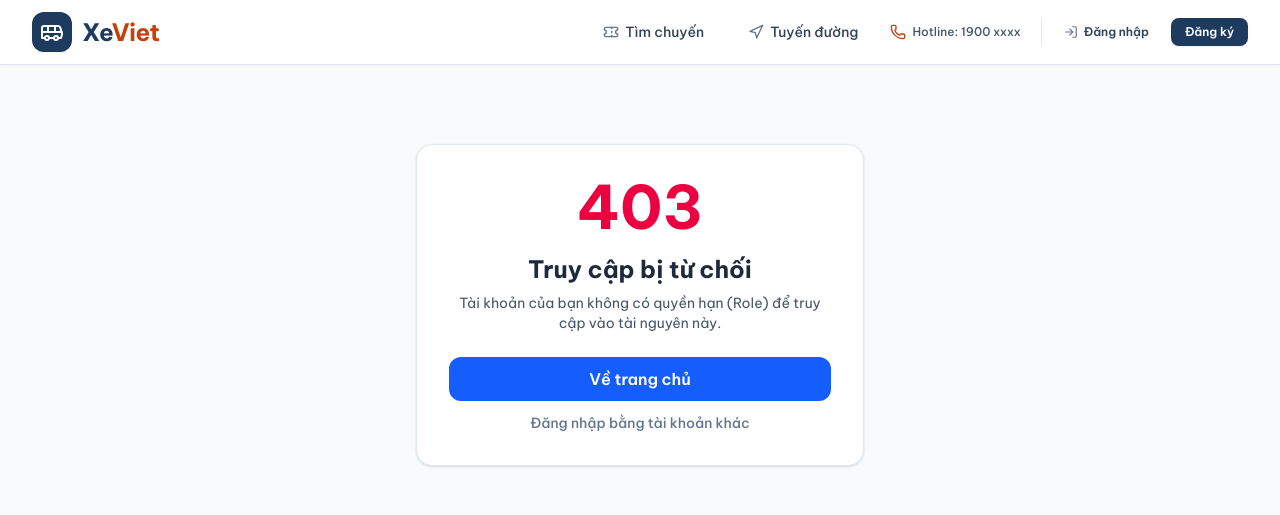
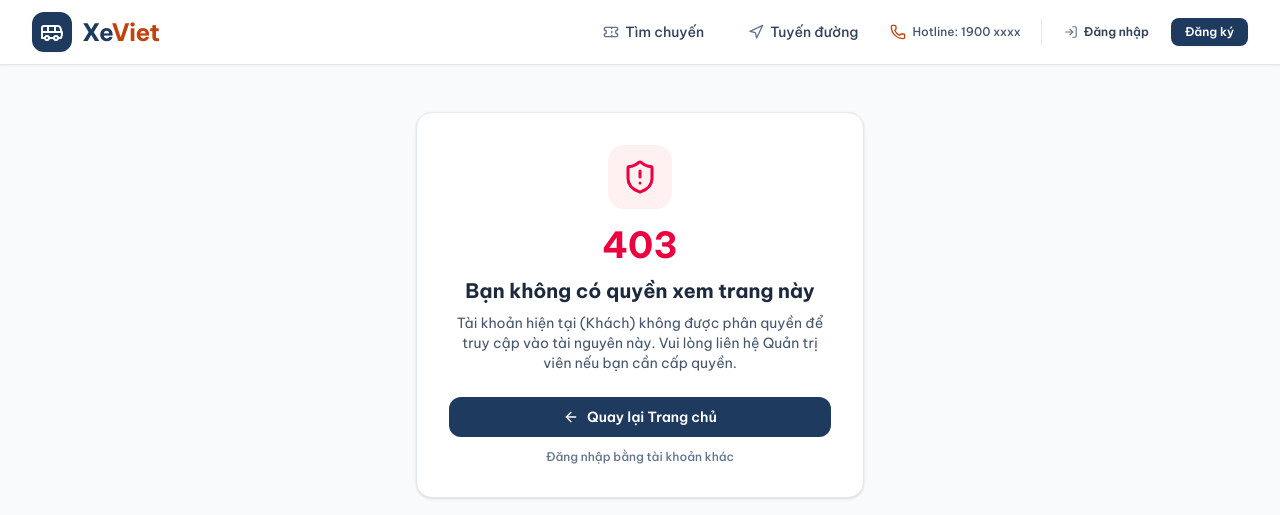
Before and after one commit to ductuongne/dbms-bus-booking, a React (Vite) app in the folder client/: page /unauthorized in a window 1280 px wide. Shown: the top 515 px of the page. Built offline with nearby package versions, Linux system fonts and the light colour scheme; no server answers.

Commit message:
feat(ui-perimeter): filter nav items by role and enforce strict 403 route protection for STAFF

```diff
--- a/client/src/App.tsx
+++ b/client/src/App.tsx
@@ -29,6 +29,19 @@ import DriversPage from './pages/DriversPage';
 import BookingPage from './pages/BookingPage';
 import CustomersPage from './pages/CustomersPage';
 import { AdminDashboardPage } from './pages/admin/AdminDashboardPage';
+
+import { useAuth } from './hooks/useAuth';
+
+const AdminIndexRedirect: React.FC = () => {
+  const { user } = useAuth();
+  if (user?.role === 'ADMIN') {
+    return <Navigate to="/admin/reports" replace />;
+  }
+  if (user?.role === 'STAFF') {
+    return <Navigate to="/admin/trips" replace />;
+  }
+  return <Navigate to="/" replace />;
+};
 
 export const App: React.FC = () => {
   return (
@@ -63,8 +76,16 @@ export const App: React.FC = () => {
                 </ProtectedRoute>
               }
             >
-              <Route index element={<Navigate to="/admin/reports" replace />} />
-              <Route path="reports" element={<ReportsPage />} />
+              <Route index element={<AdminIndexRedirect />} />
+              {/* Báo cáo: Chỉ ADMIN có quyền */}
+              <Route
+                path="reports"
+                element={
+                  <ProtectedRoute allowedRoles={['ADMIN']}>
+                    <ReportsPage />
+                  </ProtectedRoute>
+                }
+              />
               <Route path="trips" element={<TripsPage />} />
               <Route path="routes" element={<AdminRoutesPage />} />
               <Route path="stations" element={<AdminStationsPage />} />
@@ -73,8 +94,17 @@ export const App: React.FC = () => {
               <Route path="drivers" element={<DriversPage />} />
               <Route path="bookings" element={<BookingPage />} />
               <Route path="customers" element={<CustomersPage />} />
-              <Route path="users" element={<AdminDashboardPage />} />
+              {/* Quản lý tài khoản: Chỉ ADMIN có quyền */}
+              <Route
+                path="users"
+                element={
+                  <ProtectedRoute allowedRoles={['ADMIN']}>
+                    <AdminDashboardPage />
+                  </ProtectedRoute>
+                }
+              />
             </Route>
+
 
             {/* Điều hướng mặc định */}
             <Route path="*" element={<Navigate to="/" replace />} />
--- a/client/src/components/Header.tsx
+++ b/client/src/components/Header.tsx
@@ -85,13 +85,14 @@ export const Header: React.FC = () => {
 
           {isAdminOrStaff && (
             <Link
-              to="/admin/reports"
+              to={user?.role === USER_ROLES.ADMIN ? '/admin/reports' : '/admin/trips'}
               className="flex items-center gap-1.5 px-3 py-1.5 rounded-lg text-xs font-semibold bg-blue-50 text-[#1E3A5F] hover:bg-blue-100 transition-colors"
             >
               <ShieldCheck className="w-4 h-4" />
-              <span>Quản trị hệ thống</span>
+              <span>{user?.role === USER_ROLES.ADMIN ? 'Quản trị hệ thống' : 'Quản lý vận hành'}</span>
             </Link>
           )}
+
 
           {isDriver && (
             <Link
@@ -209,14 +210,15 @@ export const Header: React.FC = () => {
 
           {isAdminOrStaff && (
             <Link
-              to="/admin/reports"
+              to={user?.role === USER_ROLES.ADMIN ? '/admin/reports' : '/admin/trips'}
               onClick={() => setIsMobileMenuOpen(false)}
               className="flex items-center gap-2 p-2.5 rounded-lg bg-blue-50 text-[#1E3A5F] font-semibold text-xs"
             >
               <ShieldCheck className="w-4 h-4" />
-              <span>Trang quản trị</span>
+              <span>{user?.role === USER_ROLES.ADMIN ? 'Trang quản trị' : 'Quản lý vận hành'}</span>
             </Link>
           )}
+
 
           {isDriver && (
             <Link
--- a/client/src/components/Sidebar.tsx
+++ b/client/src/components/Sidebar.tsx
@@ -2,12 +2,22 @@ import React from 'react';
 import { NavLink, Link } from 'react-router-dom';
 import { Bus, ArrowLeft } from 'lucide-react';
 import { ADMIN_NAV_ITEMS } from '../constants/adminNav';
+import { useAuth } from '../hooks/useAuth';
 
 interface SidebarProps {
   onItemClick?: () => void;
 }
 
 export const Sidebar: React.FC<SidebarProps> = ({ onItemClick }) => {
+  const { user } = useAuth();
+  const currentRole = user?.role;
+
+  // Chỉ hiển thị các mục menu được cho phép đối với role hiện tại
+  const visibleNavItems = ADMIN_NAV_ITEMS.filter((item) => {
+    if (!item.roles || item.roles.length === 0) return true;
+    return currentRole ? item.roles.includes(currentRole) : false;
+  });
+
   return (
     <aside className="w-60 h-full flex flex-col bg-[#1E3A5F] text-white">
       {/* Brand header */}
@@ -22,7 +32,7 @@ export const Sidebar: React.FC<SidebarProps> = ({ onItemClick }) => {
 
       {/* Nav items */}
       <nav className="flex-1 py-4 px-3 space-y-1 overflow-y-auto text-xs">
-        {ADMIN_NAV_ITEMS.map((item) => {
+        {visibleNavItems.map((item) => {
           const Icon = item.icon;
           return (
             <NavLink
@@ -44,6 +54,7 @@ export const Sidebar: React.FC<SidebarProps> = ({ onItemClick }) => {
         })}
       </nav>
 
+
       {/* Back to website button */}
       <div className="p-3 border-t border-blue-900/40">
         <Link
--- a/client/src/constants/adminNav.ts
+++ b/client/src/constants/adminNav.ts
@@ -9,17 +9,26 @@ import {
   Ticket,
   Users,
   Shield,
+  type LucideIcon,
 } from 'lucide-react';
+import type { UserRole } from '../types/auth';
 
-export const ADMIN_NAV_ITEMS = [
-  { path: '/admin/reports', label: 'Báo cáo & Thống kê', icon: BarChart3 },
-  { path: '/admin/trips', label: 'Quản lý chuyến xe', icon: Calendar },
-  { path: '/admin/routes', label: 'Quản lý tuyến đường', icon: MapPin },
-  { path: '/admin/stations', label: 'Quản lý bến xe', icon: Building2 },
-  { path: '/admin/vehicles', label: 'Quản lý phương tiện', icon: Bus },
-  { path: '/admin/vehicle-types', label: 'Loại phương tiện', icon: Layers },
-  { path: '/admin/drivers', label: 'Quản lý tài xế', icon: UserCheck },
-  { path: '/admin/bookings', label: 'Quản lý đặt vé', icon: Ticket },
-  { path: '/admin/customers', label: 'Quản lý khách hàng', icon: Users },
-  { path: '/admin/users', label: 'Quản lý tài khoản', icon: Shield },
+export interface AdminNavItem {
+  path: string;
+  label: string;
+  icon: LucideIcon;
+  roles?: UserRole[];
+}
+
+export const ADMIN_NAV_ITEMS: AdminNavItem[] = [
+  { path: '/admin/reports', label: 'Báo cáo & Thống kê', icon: BarChart3, roles: ['ADMIN'] },
+  { path: '/admin/trips', label: 'Quản lý chuyến xe', icon: Calendar, roles: ['ADMIN', 'STAFF'] },
+  { path: '/admin/routes', label: 'Quản lý tuyến đường', icon: MapPin, roles: ['ADMIN', 'STAFF'] },
+  { path: '/admin/stations', label: 'Quản lý bến xe', icon: Building2, roles: ['ADMIN', 'STAFF'] },
+  { path: '/admin/vehicles', label: 'Quản lý phương tiện', icon: Bus, roles: ['ADMIN', 'STAFF'] },
+  { path: '/admin/vehicle-types', label: 'Loại phương tiện', icon: Layers, roles: ['ADMIN', 'STAFF'] },
+  { path: '/admin/drivers', label: 'Quản lý tài xế', icon: UserCheck, roles: ['ADMIN', 'STAFF'] },
+  { path: '/admin/bookings', label: 'Quản lý đặt vé', icon: Ticket, roles: ['ADMIN', 'STAFF'] },
+  { path: '/admin/customers', label: 'Quản lý khách hàng', icon: Users, roles: ['ADMIN', 'STAFF'] },
+  { path: '/admin/users', label: 'Quản lý tài khoản', icon: Shield, roles: ['ADMIN'] },
 ];
--- a/client/src/pages/UnauthorizedPage.tsx
+++ b/client/src/pages/UnauthorizedPage.tsx
@@ -1,28 +1,50 @@
 import React from 'react'
 import { Link } from 'react-router-dom'
+import { ShieldAlert, ArrowLeft } from 'lucide-react'
+import { useAuth } from '../hooks/useAuth'
 
 export const UnauthorizedPage: React.FC = () => {
+	const { user } = useAuth()
+
+	const getBackLink = () => {
+		if (user?.role === 'STAFF') {
+			return { to: '/admin/trips', label: 'Quay lại Quản lý chuyến xe' }
+		}
+		if (user?.role === 'ADMIN') {
+			return { to: '/admin/reports', label: 'Quay lại Báo cáo quản trị' }
+		}
+		if (user?.role === 'DRIVER') {
+			return { to: '/driver/schedules', label: 'Quay lại Lịch chạy' }
+		}
+		return { to: '/', label: 'Quay lại Trang chủ' }
+	}
+
+	const backLink = getBackLink()
+
 	return (
 		<div className="flex min-h-[60vh] flex-col items-center justify-center text-center p-6">
 			<div className="w-full max-w-md rounded-2xl border border-slate-200 bg-white p-8 shadow-sm">
-				<h1 className="text-6xl font-black text-rose-600">403</h1>
-				<h2 className="mt-4 text-2xl font-bold text-slate-800">
-					Truy cập bị từ chối
+				<div className="w-16 h-16 rounded-2xl bg-rose-50 text-rose-600 flex items-center justify-center mx-auto mb-4">
+					<ShieldAlert className="w-9 h-9" />
+				</div>
+				<h1 className="text-4xl font-black text-rose-600">403</h1>
+				<h2 className="mt-3 text-xl font-bold text-slate-800">
+					Bạn không có quyền xem trang này
 				</h2>
 				<p className="mt-2 text-sm text-slate-600">
-					Tài khoản của bạn không có quyền hạn (Role) để truy cập vào tài
-					nguyên này.
+					Tài khoản hiện tại ({user?.role || 'Khách'}) không được phân quyền để truy cập vào tài nguyên này. Vui lòng liên hệ Quản trị viên nếu bạn cần cấp quyền.
 				</p>
 				<div className="mt-6 flex flex-col gap-3">
 					<Link
-						to="/"
-						className="rounded-xl bg-blue-600 px-6 py-2.5 font-semibold text-white transition hover:bg-blue-700"
+						to={backLink.to}
+						className="inline-flex items-center justify-center gap-2 rounded-xl bg-[#1E3A5F] px-6 py-2.5 font-semibold text-white transition hover:bg-[#162C48] text-sm"
 					>
-						Về trang chủ
+						<ArrowLeft className="w-4 h-4" />
+						<span>{backLink.label}</span>
 					</Link>
 					<Link
 						to="/login"
-						className="text-sm font-medium text-slate-500 hover:text-slate-800 hover:underline"
+						className="text-xs font-medium text-slate-500 hover:text-slate-800 hover:underline"
 					>
 						Đăng nhập bằng tài khoản khác
 					</Link>
```
